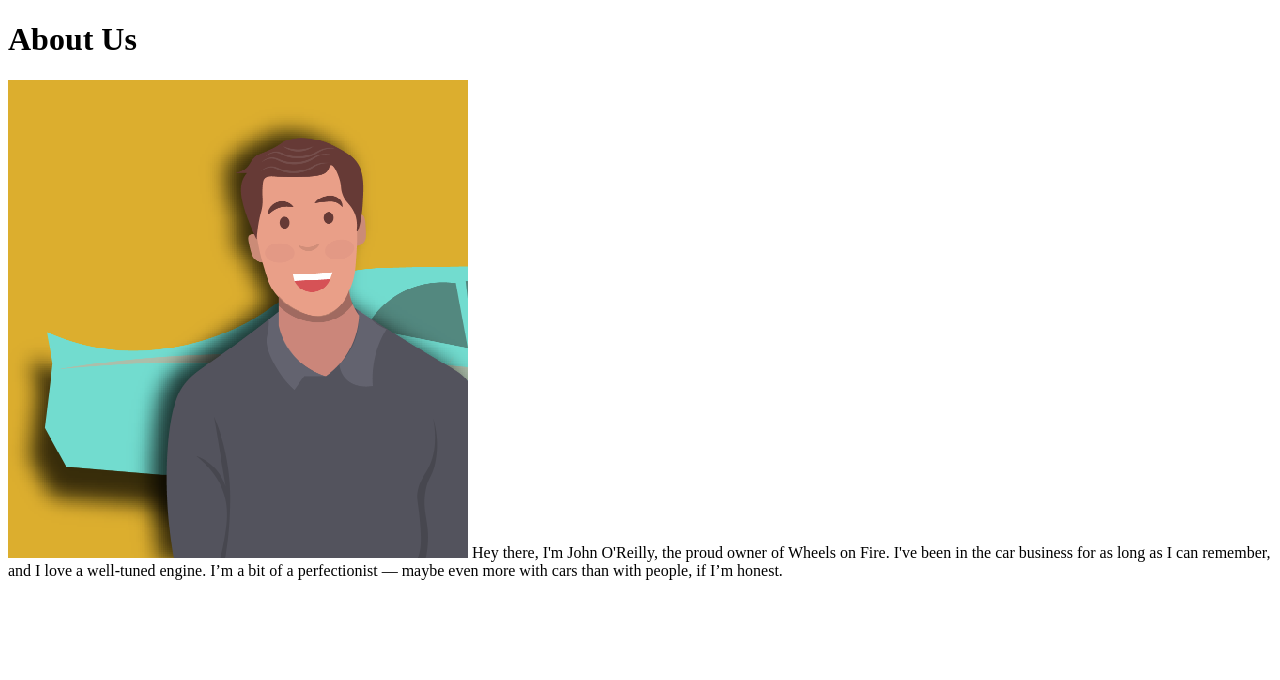
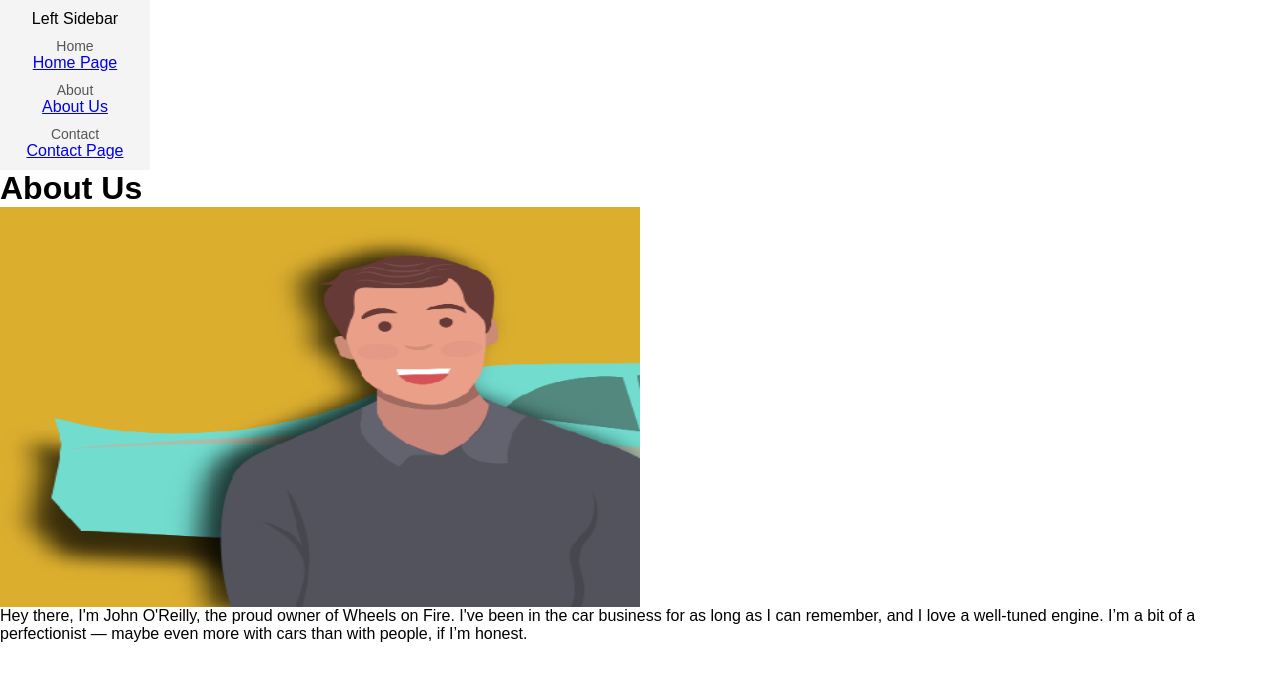
Before and after one commit to TUDRiley/WebDev_Project_ParCars, a plain HTML site: page public/about.html in a window 1280 px wide. Drawn offline with Linux system fonts and the light colour scheme.

Commit message:
Updated format

```diff
--- a/about.html
+++ b/public/about.html
@@ -5,12 +5,23 @@
     <meta http-equiv="X-UA-Compatible" content="IE=edge">
     <meta name="viewport" content="width=device-width, initial-scale=1.0">
     <title>aboutpage</title>
+    <link rel="stylesheet" href="resources/style.css">
+    <link rel="icon" href="resources/favicon.ico" type="image/x-icon">
 </head>
 <body>
+    <div class="sidebar">
+        Left Sidebar
+        <div class="sidebar-note">Home</div>
+        <a href="index.html">Home Page</a>
+        <div class="sidebar-note">About</div>
+        <a href="about.html">About Us</a>
+        <div class="sidebar-note">Contact</div>
+        <a href="contact.html">Contact Page</a>
+    </div>
     <H1>
         About Us
     </H1>
-    <img src="John.png">
+    <img src="resources/photos/John.png" style="width: 50%; height: 50%;">
     Hey there, I'm John O'Reilly, the proud owner
 of Wheels on Fire. I've been in the car
 business for as long as I can remember, and I
```
Also changed, not shown: public/contact.html (+11 -1 lines), public/resources/photos/John.png (renamed from John.png), public/resources/photos/banner.png (renamed from public/resources/banner.png).
